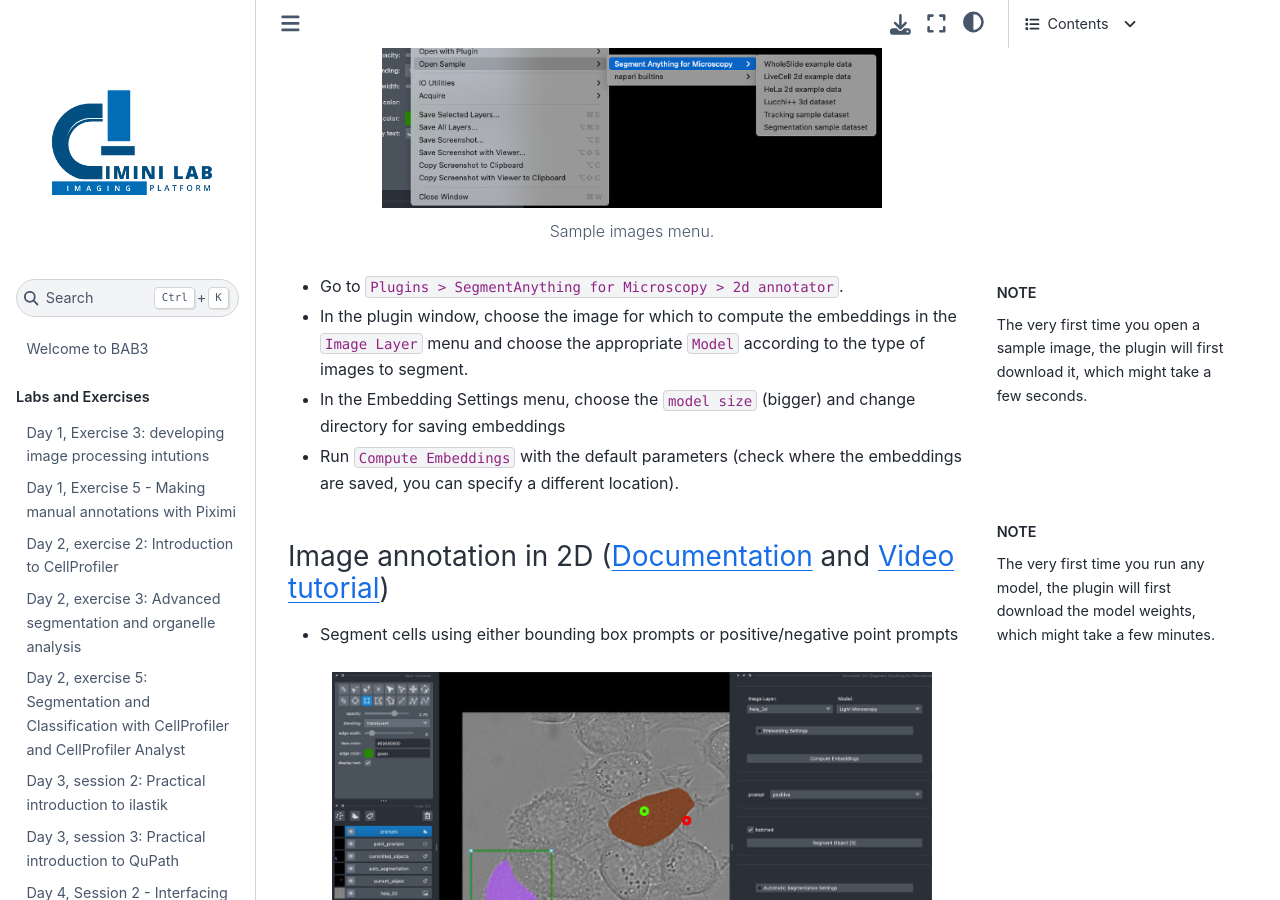
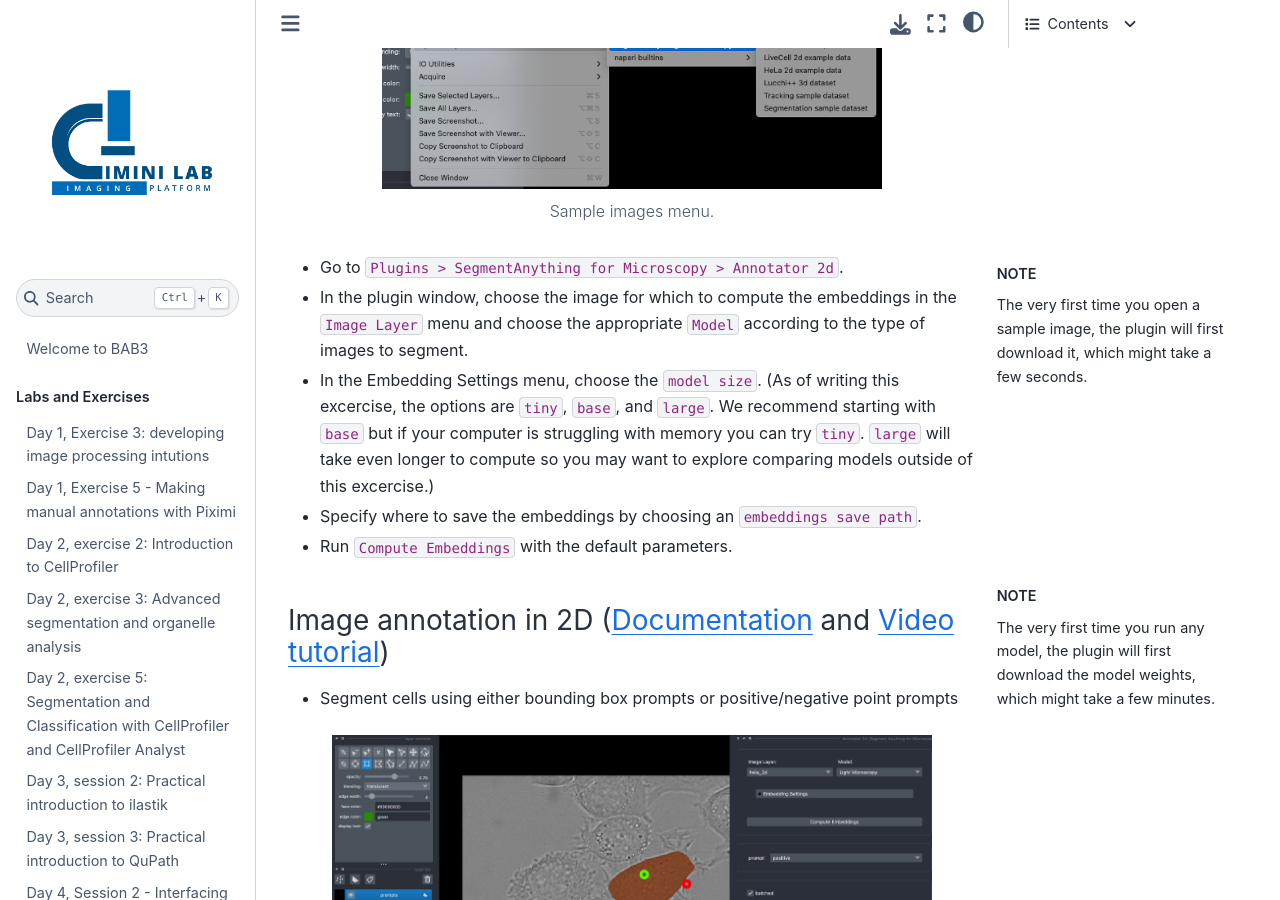
Before and after one commit to broadinstitute/BAB3, a Jupyter Book: the page built from docs/MicroSAM/MicroSAM_workshop.md, in a window 1280 px wide and 900 px high, scrolled down 1993 px. Built offline with Jupyter Book 1.0.4 settings and Sphinx 7.4.7 and the Sphinx Book theme 1.1.4, drawn with Linux system fonts in a browser that asks for light colours; some of the changed text lies outside the part shown.

Commit message:
minor clarification, formatting

````diff
--- a/docs/MicroSAM/MicroSAM_workshop.md
+++ b/docs/MicroSAM/MicroSAM_workshop.md
@@ -1,6 +1,6 @@
 # Day 4, Session 6 - 'Segment Anything' Model (SAM) for Microscopy
 
-*Lab authors: Esteban A. Miglietta .
+*Lab authors: Esteban A. Miglietta
 
 ---
 
@@ -13,20 +13,21 @@ You can find all the documentation for this tool [HERE](https://computational-ce
 While you can use MicroSAM directly from the [command line](https://computational-cell-analytics.github.io/micro-sam/micro_sam.html#using-the-command-line-interface-cli) or as a [Python library](https://computational-cell-analytics.github.io/micro-sam/micro_sam.html#using-the-python-library) (there's even [quick start jupyter notebooks](https://github.com/computational-cell-analytics/micro-sam/blob/master/notebooks/quick_start.ipynb) that you can run online on Kaggle or Google Colab), we will use the **MicroSAM Napari plugin** for this workshop.
 
 ## Learning Objectives
+
 - Learn about SAM and it's specific implementation for microscopy: MicroSAM
 - Explore MicroSAM as a tool for aiding in manual annotations in Napari, using the plugin
 - Explore the limitations of the model
 
 ### **Lab Data**
+
 You can download some sample images from [this Drive folder](https://drive.google.com/drive/folders/1NOt_OeMVr6Y5ZK5CrYtG97-P05yABHlx?usp=sharing)
 
----
+## Installation
 
-## Installation
 Using Pixi:
 Clone the **BAB3** repo locally (during the course, you should have already done this part!) and `cd` into that directory, then:
 
-```
+```bash
 cd pixi_envs/microsam #go to the directory containing the pixi files
 pixi shell --frozen #activate the new microsam environment (and install, if not already installed)
 ```
@@ -37,9 +38,10 @@ You can always exit the Pixi environment using the `exit` command.
 
 ---
 
-## Exercises:
+## Exercises
 
 ### Loading an image and calculating embeddings
+
 In order to use the MicroSAM models to segment the image, first we need to use the model to compute a simplified representation of the image, aka. an *embedding*.
 
 - Open napari using the command `napari` in the command line
@@ -61,16 +63,18 @@ Sample images menu.
 The very first time you open a sample image, the plugin will first download it, which might take a few seconds.
  ```
 
-- Go to `Plugins > SegmentAnything for Microscopy > 2d annotator`.
+- Go to `Plugins > SegmentAnything for Microscopy > Annotator 2d`.
 - In the plugin window, choose the image for which to compute the embeddings in the `Image Layer` menu and choose the appropriate `Model` according to the type of images to segment.
-- In the Embedding Settings menu, choose the `model size` (bigger) and change directory for saving embeddings
-- Run `Compute Embeddings` with the default parameters (check where the embeddings are saved, you can specify a different location).
+- In the Embedding Settings menu, choose the `model size`. (As of writing this excercise, the options are `tiny`, `base`, and `large`. We recommend starting with `base` but if your computer is struggling with memory you can try `tiny`. `large` will take even longer to compute so you may want to explore comparing models outside of this excercise.)
+- Specify where to save the embeddings by choosing an `embeddings save path`.
+- Run `Compute Embeddings` with the default parameters.
 
 ```{margin} NOTE
 The very first time you run any model, the plugin will first download the model weights, which might take a few minutes.
 ```
 
 ### Image annotation in 2D ([Documentation](https://computational-cell-analytics.github.io/micro-sam/micro_sam.html#annotator-2d)  and [Video tutorial](https://www.youtube.com/watch?v=9xjJBg_Bfuc&ab_channel=ComputationalCellAnalytics))
+
 - Segment cells using either bounding box prompts or positive/negative point prompts
 
 ```{figure} ./images/2d_annotation.png
@@ -98,6 +102,7 @@ Automatic segmentation
 - Remember to `Commit` your segmented objects to save them!
 
 ### Annotate an entire folder: The image Series Annotator ([Documentation](https://computational-cell-analytics.github.io/micro-sam/micro_sam.html#image-series-annotator) and [Video tutorial](https://www.youtube.com/watch?v=HqRoImdTX3c&ab_channel=ComputationalCellAnalytics))
+
 - Go to `Plugins > SegmentAnything for Microscopy > Image Series Annotator`.
 - As before, select the `Model` according to the image type, and it's `Size`.
 - Select the `Input Folder`, `Output Folder` and `embeddings save path` (each one should be a different folder, named accordingly).
@@ -111,6 +116,7 @@ Your input folder should **ONLY** contain your images and nothing else (like oth
 - When the embedding computations are done, segment the image the same way you did before and click `Next` (or hit `N`) to move to the next image in the directory and continue annotating.
 
 ### Image Annotation in 3D ([Documentation](https://computational-cell-analytics.github.io/micro-sam/micro_sam.html#annotator-3d) and [Video Tutorial](https://www.youtube.com/watch?v=nqpyNQSyu74&ab_channel=ComputationalCellAnalytics))
+
 - Similar to the the exercise before, but this time use the `Annotator 3d`, from `Plugins > Segment Anything for Microscopy`
 
 ```{margin}
@@ -128,7 +134,6 @@ Note that computing embeddings for the whole stack will, expectedly, take a long
 3D annotation (volume view)
 ```
 
-
 ### Bonus Exercise: try SAMJ in Fiji
 
 SAMJ is an implementation of SAM that can be run in ImageJ/Fiji using a plugin.
@@ -144,6 +149,7 @@ SAMJ is an implementation of SAM that can be run in ImageJ/Fiji using a plugin.
 ```{warning} NOTE
 Currently, **SAMj only supports either single channel (grayscale) or 3-channel RGB 2D images**. If you want to work with a multichannel image, you will need to convert it to one of these formats and/or extracting individual frames/slices (for 3D/timelapse datasets) before processing.
 ```
+
 ```{figure} ./images/SAMj_annotator.png
 :width: 600
 :align: center
@@ -154,5 +160,3 @@ Currently, **SAMj only supports either single channel (grayscale) or 3-channel R
 ```{margin}
 You can use preexisting point annotations (for example, generated using `Find Maxima`) as prompts by choosing the "Preset Prompts" option.
 ```
-
----
````
